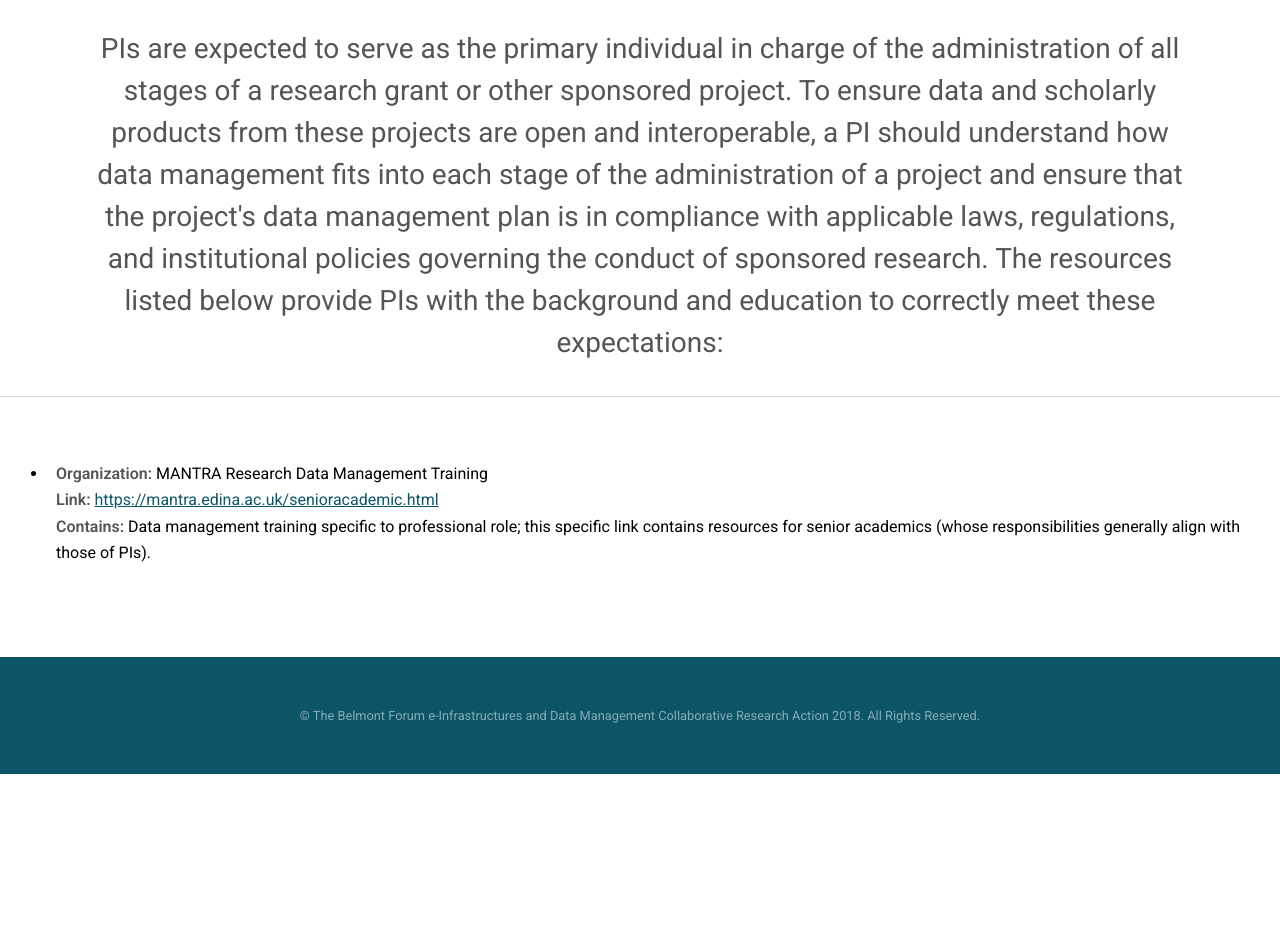
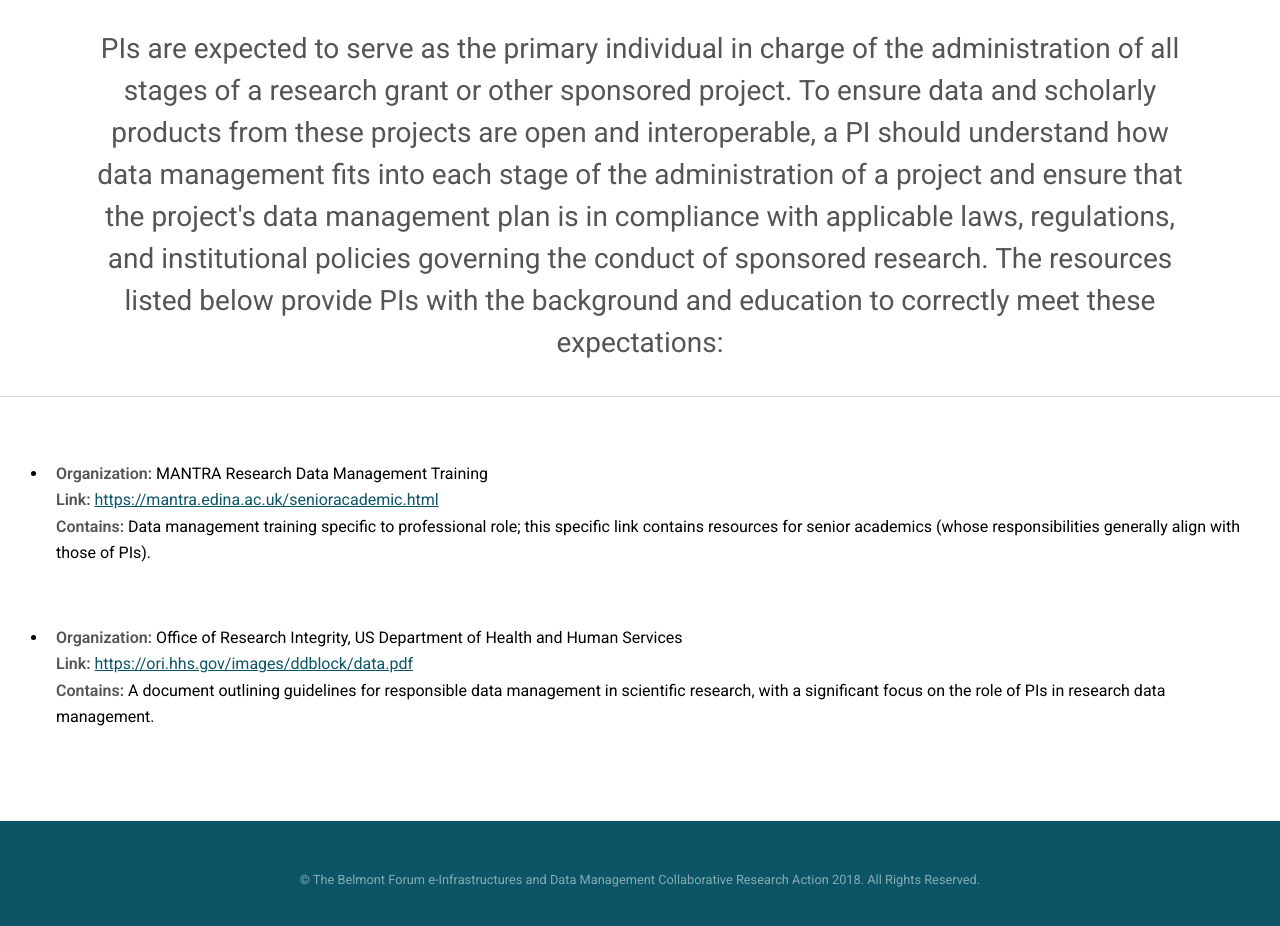
Before and after one commit to bfe-inf/toolkit, a Jekyll site: the page built from dmt-pi.html, in a window 1280 px wide, cut to the strip 294-1232 px from the top of the page. Shown: the top 926 px of the strip. Built offline with Jekyll 4.4.1, drawn with Linux system fonts in a browser that asks for light colours; before the commit the page ends 1068 px from its top, so only the background shows below that.

Commit message:
Update dmt-pi.html

```diff
--- a/dmt-pi.html
+++ b/dmt-pi.html
@@ -60,6 +60,11 @@ tipue_search_active: true
              	   				<strong>Link:</strong> <a href="https://mantra.edina.ac.uk/senioracademic.html" target="_blank">https://mantra.edina.ac.uk/senioracademic.html</a><br/>
 		   				<strong>Contains:</strong> Data management training specific to professional role; this specific link contains resources for senior academics (whose responsibilities generally align with those of PIs). </li><br/>
       					</ul>
+					<ul>
+	     					<li> <strong>Organization:</strong> Office of Research Integrity, US Department of Health and Human Services  <br/>
+             	   				<strong>Link:</strong> <a href="https://ori.hhs.gov/images/ddblock/data.pdf" target="_blank">https://ori.hhs.gov/images/ddblock/data.pdf</a><br/>
+		   				<strong>Contains:</strong> A document outlining guidelines for responsible data management in scientific research, with a significant focus on the role of PIs in research data management. </li><br/>
+      					</ul>
      				 </div>
 	  		</section>
 
```
